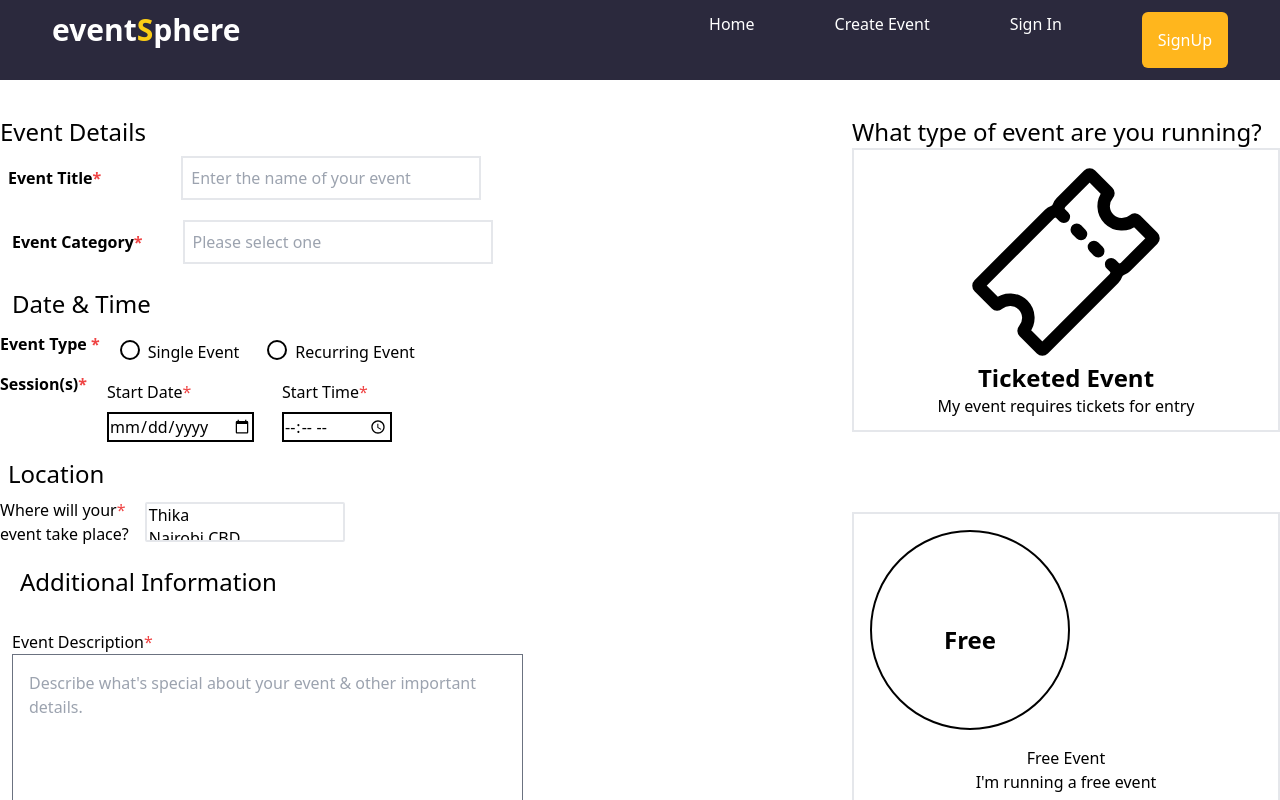
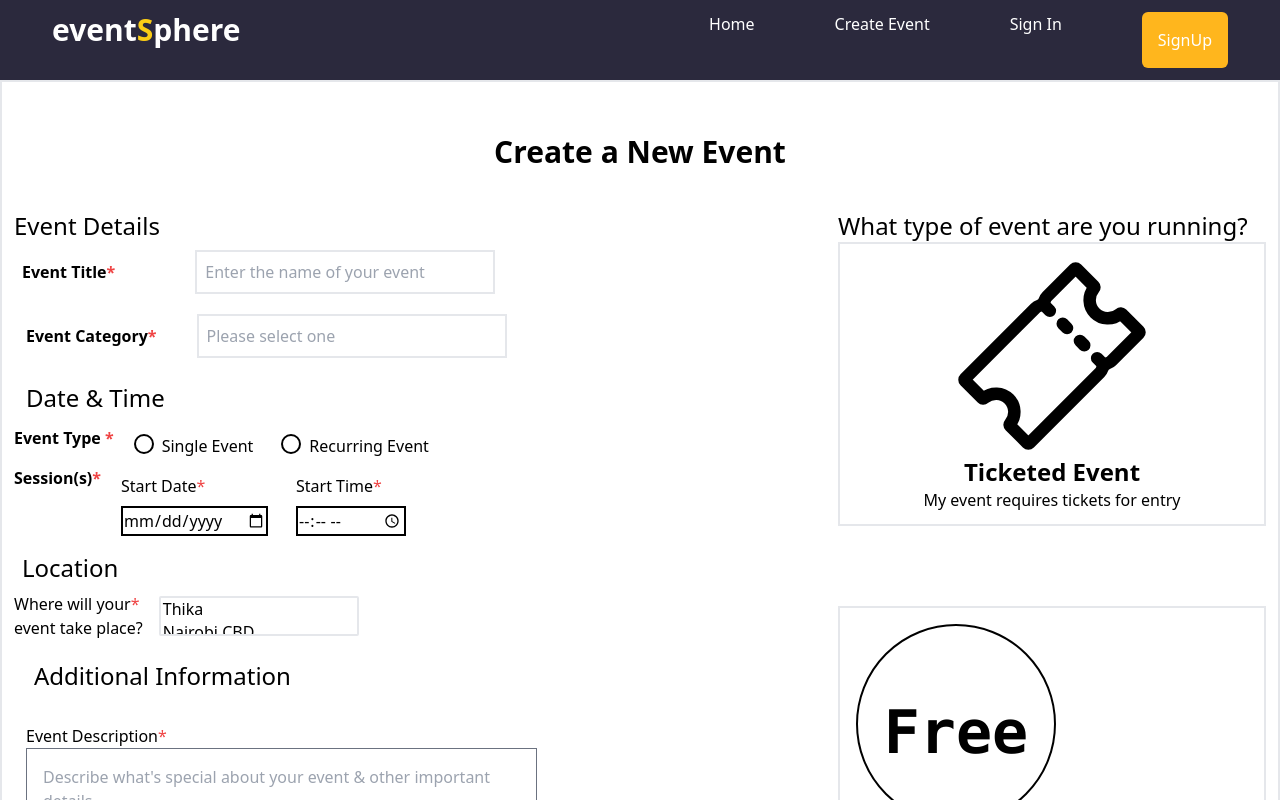
Before and after one commit to cidooh/eventSphere, a React (Vite) app: page /create in a window 1280 px wide. Shown: the top 800 px of the page. Built offline with nearby package versions, Linux system fonts and the light colour scheme.

Commit message:
new firebase file

```diff
--- a/src/components/Eventdetails.jsx
+++ b/src/components/Eventdetails.jsx
@@ -1,3 +1,5 @@
+
+
 function Eventdetails(){
     return(
         <div className="">
@@ -37,7 +39,7 @@ function Eventdetails(){
             <div className="border-2 border-black"><input type="date" /></div>
             </div>
 
-            <div className="flex gap-2 p-2 flex-col ">
+            <div className="flex gap-2 p-2 flex-col">
             <div> <p>Start Time<span className="text-red-500">*</span> </p></div>
             <div className="border-2 border-black"> <input type="time" placeholder="12:00" /></div>
             </div>
--- a/src/components/Loginright.jsx
+++ b/src/components/Loginright.jsx
@@ -1,5 +1,6 @@
 import { FcGoogle } from "react-icons/fc";
 import React, {useState } from "react"
+import { Link } from "react-router-dom";
 
 
 function Loginright(){
@@ -31,16 +32,18 @@ console.log(errors)
    <h1 className="p-6 text-center">OR</h1>
 </div>
 
+<div className="border-2 shadow-xl w-[45vw] h-[50vh] p-5">
 <div className="ml-[20%]">
-    <p>Email Address</p>
+    <p className="text-xl">Email Address</p>
     <input name="email" type="email" placeholder="Enter your e-mail" className={`p-4 border-2 w-[500px] ${error.email ? "border-red-500" : "border-gray-400" }`} onChange={(e)=>handleChange(e)} value={formData.email && formData.email}/>
 
-<p className="mt-10">Password</p>
+<p className="mt-10 text-xl">Password</p>
 <input name="password" type="password"placeholder="Enter Password" className={`border-2 p-4 w-[500px] ${error.password ? "border-red-500" : "border-grey-400"}`} onChange={(e)=>handleChange(e)}/>
 </div>
 
-<button className="p-4 mt-10 border-2 w-[200px] rounded-2xl text-xl bg-[#2B293D] text-white ml-[20%] " onClick={handleLogin}>Login</button>
-<p className=" ml-[20%] p-4">Dont have an account?Sign up</p>
+<button className="p-4 mt-10 border-2 w-[200px] rounded-2xl text-xl bg-[#2B293D] text-white ml-[30%] hover:scale-110" onClick={handleLogin}>Login</button>
+<p className=" ml-[20%] p-4">Dont have an account?<Link to="/signup">Sign up</Link></p>
+</div>
 </div>
         </div>
     )
--- a/src/components/Signupright.jsx
+++ b/src/components/Signupright.jsx
@@ -1,4 +1,5 @@
 import React,{useState} from "react"
+import { Link } from "react-router-dom"
 
 
 function Signupright(){
@@ -32,7 +33,7 @@ function handleSignUp(){
 
 </div>
 
-<div className="ml-[20%] text-xl p-5">
+<div className="ml-[20%] text-xl p-5 border-2 w-[35vw] shadow-xl items-center">
     <p className="p-4">Full Name</p>
     <input name="fullName" type="text" placeholder="Enter your full name" className={`p-4 border-2 w-[500px] ${error.fullName ? "border-red-500" : "border-gray-400"}`}/>
 
@@ -49,8 +50,8 @@ function handleSignUp(){
 
 
 
-<button className="p-4 border-2 w-[200px] rounded-2xl text-xl bg-[#2B293D] text-white ml-[20%] mt-10" onClick={handleSignUp}>Create Account</button>
-<p className="ml-[20%] p-7">Already have an account?Sign in</p>
+<button className="p-4 border-2 w-[200px] rounded-2xl text-xl bg-[#2B293D] text-white ml-[20%] mt-10 hover:scale-110" onClick={handleSignUp}>Create Account</button>
+<p className="ml-[20%] p-7 text-xl">Already have an account? <span className="hover:text-[#FFE047]"><Link to="/login">Sign in</Link></span></p>
 </div>
         </div>
     )
--- a/src/pages/Createevent.jsx
+++ b/src/pages/Createevent.jsx
@@ -2,7 +2,7 @@ import Eventdetails from "../components/Eventdetails"
 import Eventtype from "./Eventtype"
 function Createevent(){
     return(
-        <div className="container mx-auto">
+        <div className="container mx-auto border-2 p-3 mt-20 shadow-xl">
             <div>
         <h2 className="font-bold text-3xl mt-10 text-center">Create a New Event</h2>
         </div>
--- a/src/pages/Eventtype.jsx
+++ b/src/pages/Eventtype.jsx
@@ -16,10 +16,10 @@ function Eventtype(){
 <div>
     <div className="text-center border-2 p-4 mt-20">
     <div className="h-[200px] w-[200px] border-2 border-black p-3 rounded-full ">
-        <h1 className="text-center mt-20 text-2xl font-bold">Free</h1>
+        <h1 className="text-center mt-16 text-6xl font-bold font-mono ">Free</h1>
     </div>
     <div className="p-4 text-center">
-    <p>Free Event</p>
+    <p className="text-2xl font-bold">Free Event</p>
     <p>I'm running a free event</p>
     </div>
 
```
Also changed, not shown: src/firebase.js (added).
